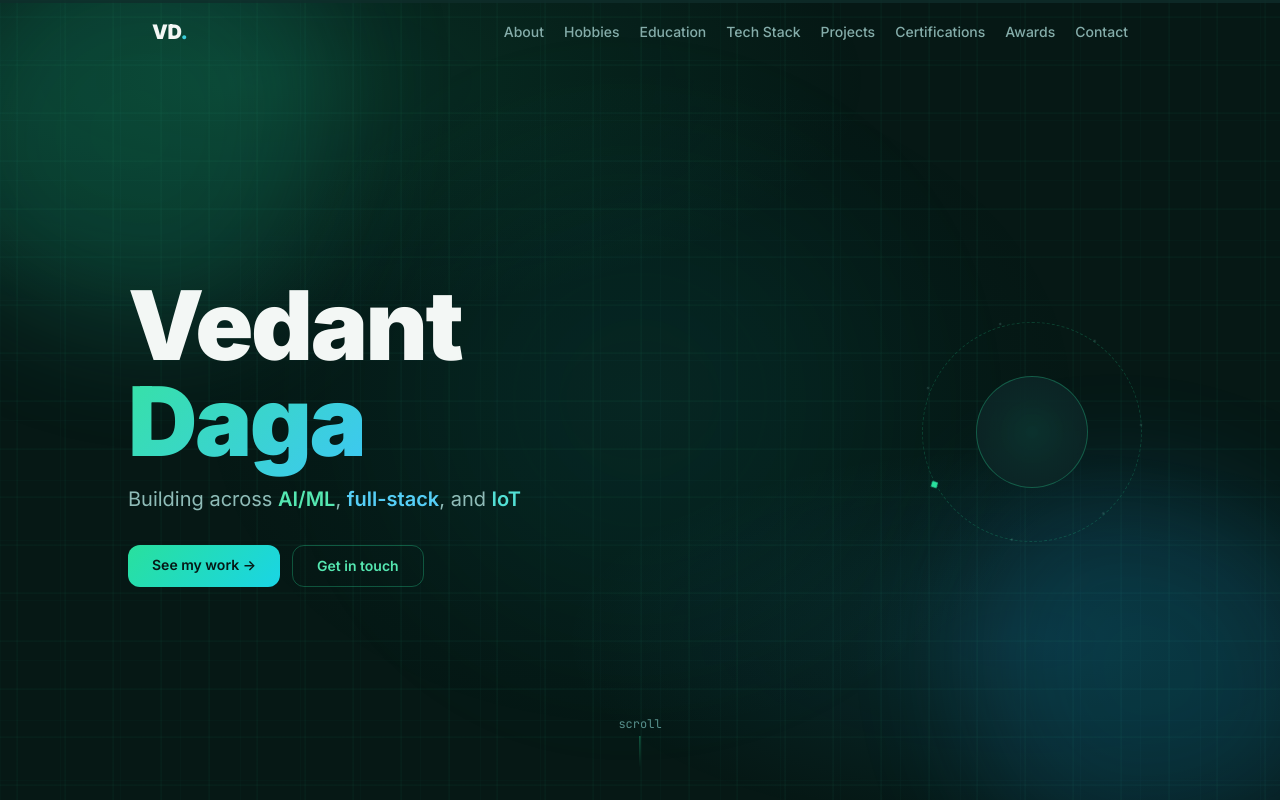
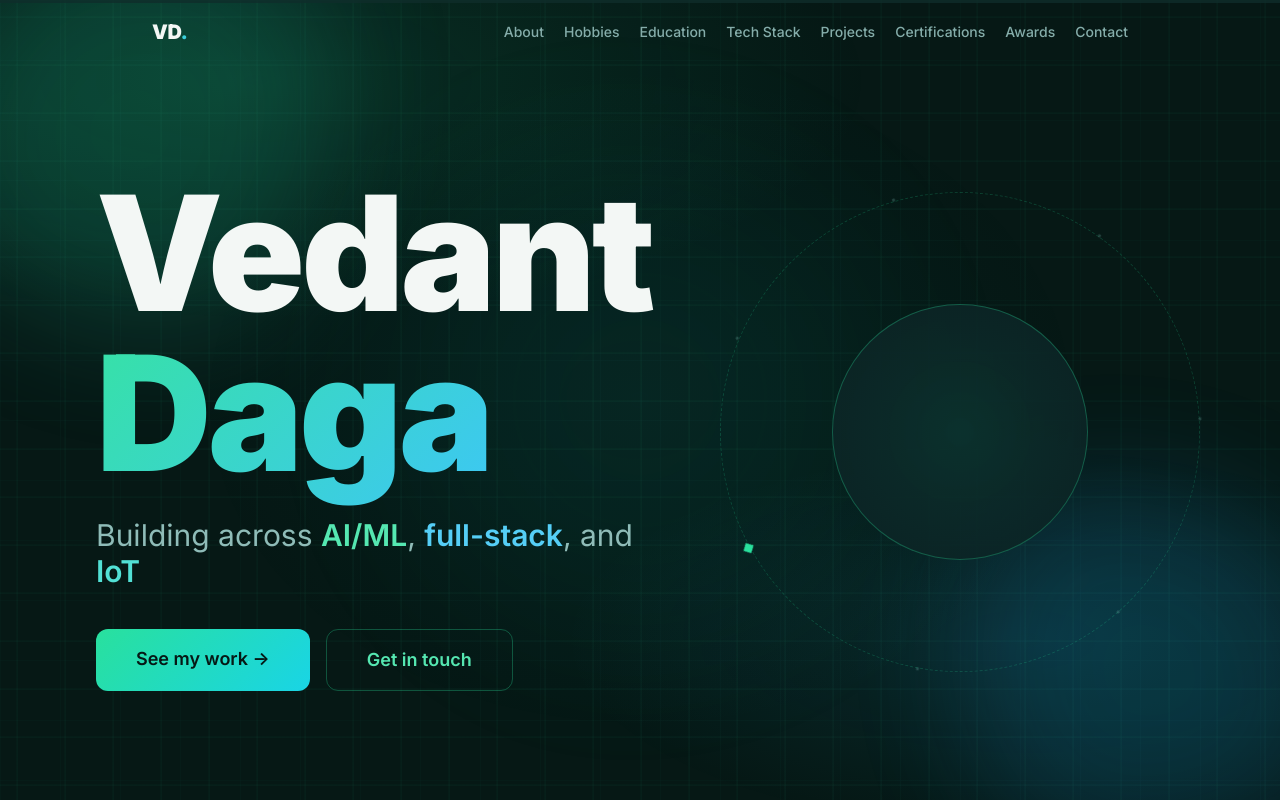
Before and after one commit to DagaVedant/My-Portfolio, a React (Vite) app: page / in a window 1280 px wide. Shown: the top 800 px of the page. Built offline with nearby package versions, Linux system fonts and the light colour scheme; the HTML template or start-up script is replaced by a standard one.

Commit message:
made website utilize all the space

```diff
--- a/src/components/portfolio/HeroSection.jsx
+++ b/src/components/portfolio/HeroSection.jsx
@@ -11,7 +11,7 @@ export default function HeroSection() {
   }, []);
 
   return (
-    <section className="relative min-h-screen flex items-center justify-center px-6 overflow-hidden pt-16">
+    <section className="relative min-h-screen flex items-center justify-center px-12 lg:px-24 overflow-hidden pt-16">
       {/* Animated blobs */}
       <div
         className="absolute top-[-80px] left-[-80px] w-[420px] h-[420px] opacity-20 animate-blob"
@@ -35,12 +35,12 @@ export default function HeroSection() {
         }}
       />
 
-      <div className="relative z-10 flex flex-col lg:flex-row items-center justify-center gap-12 lg:gap-20 max-w-5xl mx-auto w-full">
+      <div className="relative z-10 flex flex-col lg:flex-row items-center justify-between w-full gap-12">
         {/* Left — text content */}
         <div className="text-center lg:text-left flex-1">
           {/* Name */}
           <h1
-            className={`font-inter font-black text-5xl sm:text-6xl md:text-7xl lg:text-8xl tracking-tight leading-none mb-4 transition-all duration-700 delay-150 ${
+            className={`font-inter font-black text-7xl sm:text-8xl md:text-9xl lg:text-[10rem] tracking-tight leading-none mb-6 transition-all duration-700 delay-150 ${
               mounted ? 'opacity-100 translate-y-0' : 'opacity-0 translate-y-6'
             }`}
           >
@@ -51,7 +51,7 @@ export default function HeroSection() {
 
           {/* Tagline */}
           <p
-            className={`text-lg sm:text-xl leading-relaxed max-w-md mb-8 transition-all duration-700 delay-300 ${
+            className={`text-2xl sm:text-3xl leading-relaxed mb-10 transition-all duration-700 delay-300 ${
               mounted ? 'opacity-100 translate-y-0' : 'opacity-0 translate-y-6'
             }`}
             style={{ color: 'hsl(175 25% 65%)' }}
@@ -65,14 +65,14 @@ export default function HeroSection() {
 
           {/* CTA buttons */}
           <div
-            className={`flex flex-wrap gap-3 justify-center lg:justify-start transition-all duration-700 delay-[450ms] ${
+            className={`flex flex-wrap gap-4 justify-center lg:justify-start transition-all duration-700 delay-[450ms] ${
               mounted ? 'opacity-100 translate-y-0' : 'opacity-0 translate-y-6'
             }`}
           >
             <a
               href="#projects"
               onClick={(e) => { e.preventDefault(); document.querySelector('#projects')?.scrollIntoView({ behavior: 'smooth' }); }}
-              className="px-6 py-2.5 rounded-xl font-inter font-semibold text-sm transition-all duration-300 hover:scale-105 hover:glow-green"
+              className="px-10 py-4 rounded-xl font-inter font-semibold text-lg transition-all duration-300 hover:scale-105 hover:glow-green"
               style={{
                 background: 'linear-gradient(135deg, hsl(158 75% 52%), hsl(185 80% 50%))',
                 color: 'hsl(170 60% 6%)',
@@ -83,7 +83,7 @@ export default function HeroSection() {
             <a
               href="#contact"
               onClick={(e) => { e.preventDefault(); document.querySelector('#contact')?.scrollIntoView({ behavior: 'smooth' }); }}
-              className="px-6 py-2.5 rounded-xl font-inter font-semibold text-sm border border-primary/30 transition-all duration-300 hover:border-primary/60 hover:bg-primary/10"
+              className="px-10 py-4 rounded-xl font-inter font-semibold text-lg border border-primary/30 transition-all duration-300 hover:border-primary/60 hover:bg-primary/10"
               style={{ color: 'hsl(158 75% 62%)' }}
             >
               Get in touch
@@ -100,18 +100,6 @@ export default function HeroSection() {
           <RotatingWordWheel />
         </div>
       </div>
-
-      {/* Scroll hint */}
-      <div
-        className={`absolute bottom-8 left-1/2 -translate-x-1/2 transition-all duration-700 delay-[800ms] ${
-          mounted ? 'opacity-100' : 'opacity-0'
-        }`}
-      >
-        <div className="flex flex-col items-center gap-1">
-          <span className="text-xs font-mono" style={{ color: 'hsl(175 25% 45%)' }}>scroll</span>
-          <div className="w-px h-8" style={{ background: 'linear-gradient(to bottom, hsl(158 75% 52% / 0.5), transparent)' }} />
-        </div>
-      </div>
     </section>
   );
 }
--- a/src/components/portfolio/RotatingWordWheel.jsx
+++ b/src/components/portfolio/RotatingWordWheel.jsx
@@ -17,8 +17,8 @@ export default function RotatingWordWheel() {
   }, []);
 
   // Build rotating circle of words
-  const radius = 110;
-  const centerSize = 240;
+  const radius = 240;
+  const centerSize = 520;
   const totalWords = words.length;
 
   return (
@@ -41,7 +41,7 @@ export default function RotatingWordWheel() {
               }}
             >
               <span
-                className={`text-[10px] font-mono font-semibold tracking-widest uppercase whitespace-nowrap transition-all duration-500 ${
+                className={`text-[14px] font-mono font-semibold tracking-widest uppercase whitespace-nowrap transition-all duration-500 ${
                   isActive
                     ? 'text-primary opacity-100 scale-110'
                     : 'text-muted-foreground/50 opacity-60'
@@ -68,16 +68,16 @@ export default function RotatingWordWheel() {
       <div
         className="absolute rounded-full"
         style={{
-          width: 100,
-          height: 100,
-          left: centerSize / 2 - 50,
-          top: centerSize / 2 - 50,
+          width: 220,
+          height: 220,
+          left: centerSize / 2 - 110,
+          top: centerSize / 2 - 110,
           background: 'radial-gradient(circle, hsla(158,75%,52%,0.15) 0%, transparent 70%)',
         }}
       />
 
       {/* Center word display */}
-      <div className="relative z-10 w-28 h-28 rounded-full border border-primary/30 flex items-center justify-center"
+      <div className="relative z-10 w-64 h-64 rounded-full border border-primary/30 flex items-center justify-center"
            style={{ background: 'radial-gradient(circle, hsla(175,60%,12%,0.9), hsla(185,50%,9%,0.95))' }}>
         <div
           className={`text-center transition-all duration-400 ${
@@ -85,7 +85,7 @@ export default function RotatingWordWheel() {
           }`}
           style={{ transition: 'all 0.3s ease' }}
         >
-          <span className="gradient-text font-inter font-bold text-sm leading-tight block text-center px-2">
+          <span className="gradient-text font-inter font-bold text-2xl leading-tight block text-center px-4">
             {words[currentIndex]}
           </span>
         </div>
```
